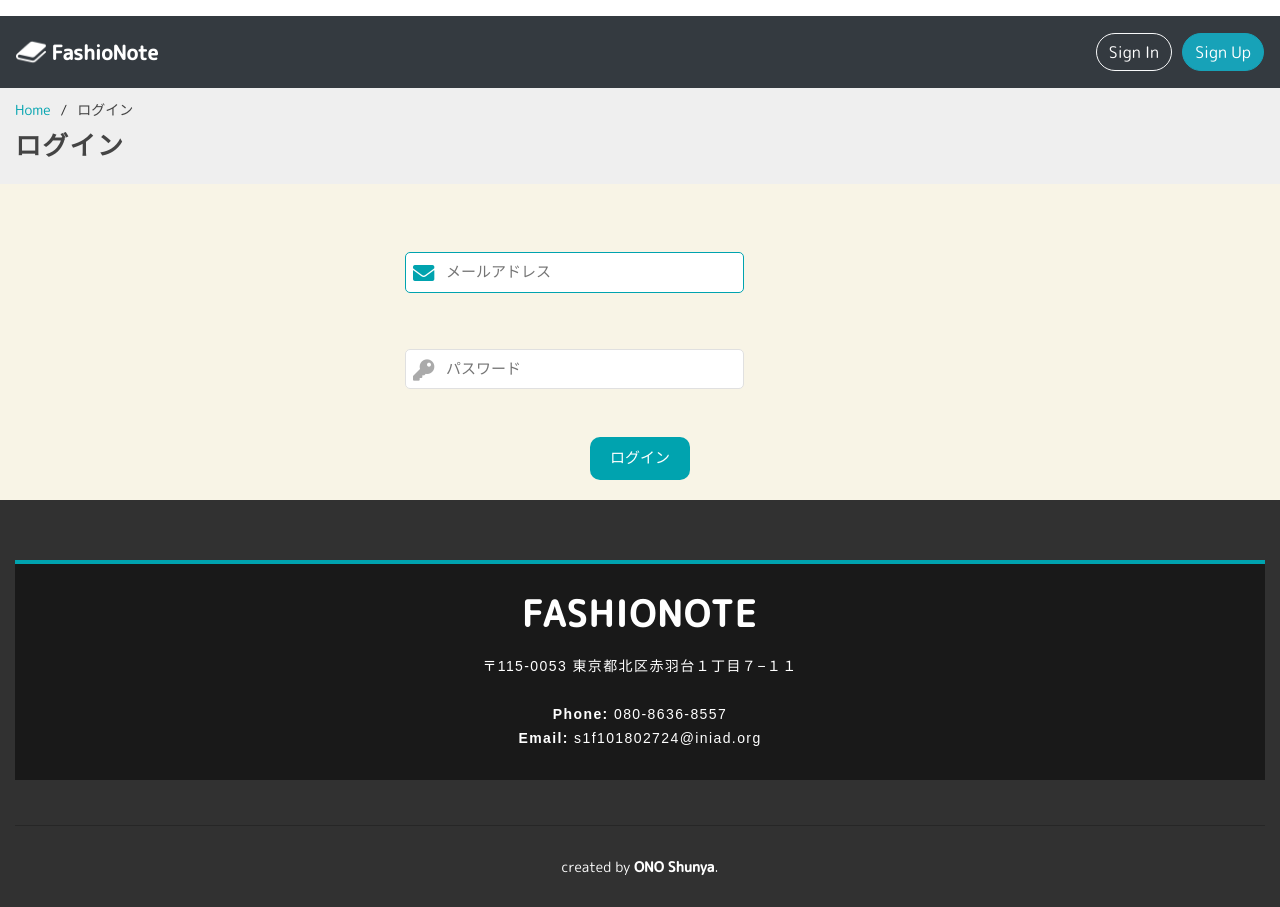
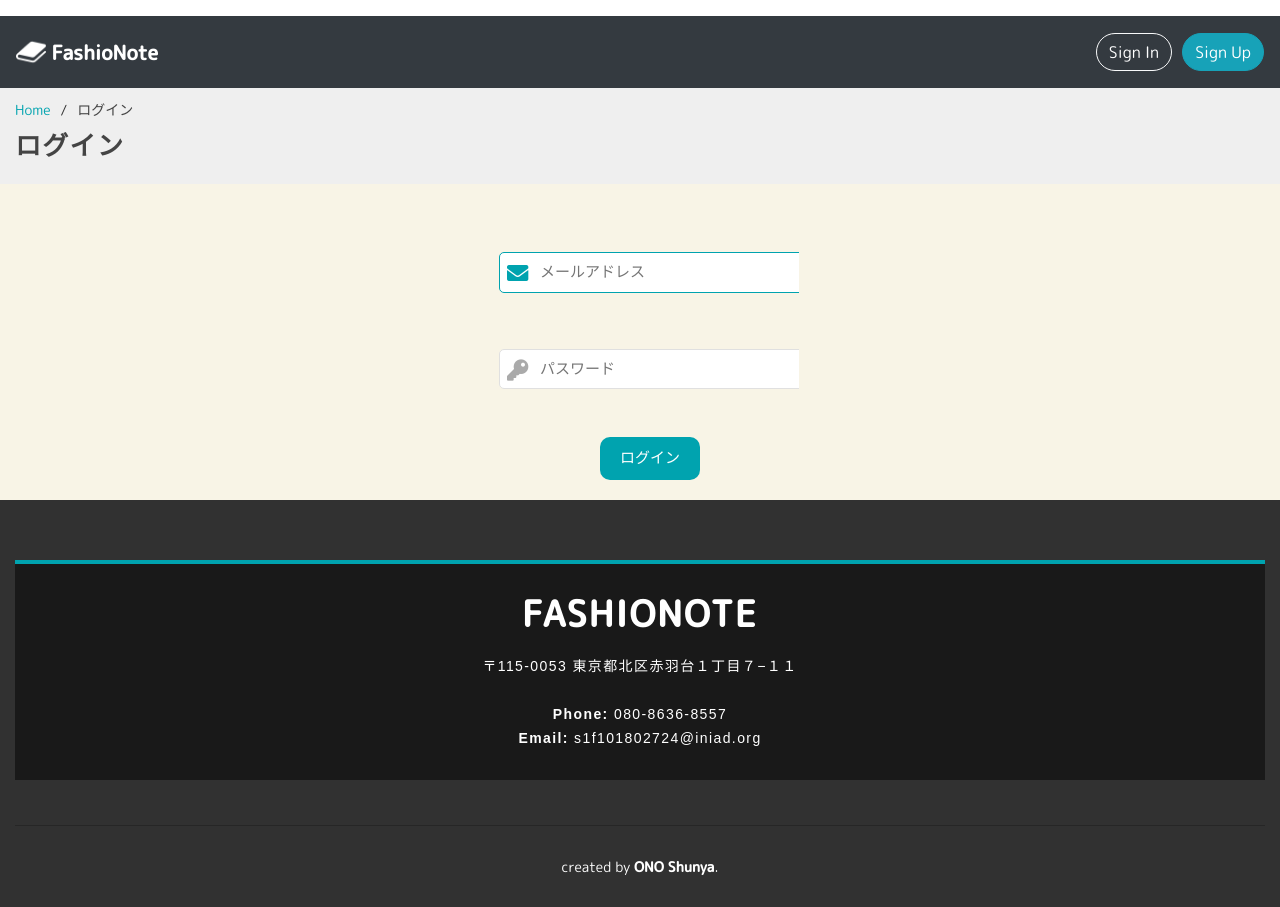
Before and after one commit to Shunya-ONO/fashionote, a Django app: page /users/login/ in a window 1280 px wide. Run offline with Django 3.2, Linux system fonts and the light colour scheme; parts of the project's set-up code (start-up, migrations or seed data) failed here and were passed over; some libraries are stand-ins or nearby versions.

Commit message:
modified design

```diff
--- a/fashionote/static/css/style.css
+++ b/fashionote/static/css/style.css
@@ -119,16 +119,23 @@ header {
   padding:50px;
 }
 
-.brand-image{
-  padding:100px;
-}
-
 /* -- End Home -- */
 
 /* -- create, login -- */
-form{
+.form{
 	width:500px;
   margin:0 auto;
+}
+
+.note_create_form{
+  width:500px;
+  margin:0 auto;
+}
+
+.login_form{
+  width:300px;
+  margin-right: auto;
+  margin-left : auto;
 }
 
 #registration{
@@ -193,9 +200,15 @@ input[type="password"]:focus + i,
 textarea:focus + i {
 	color: #00a3af;
 }
+.user-btn-area{
+  width:100px;
+  margin:0 auto;
+}
+
 .btn-area{
-  text-align: center;
+  text-align:center;
 }
+
 input[type="submit"]{
 	background: #00a3af;
 	border: none;
@@ -385,7 +398,9 @@ input[type="reset"]{
 
 /* -- Index -- */
 .index{
-  padding:70px 0px;
+  padding-left:50px;
+  padding-right:50px;
+  padding-bottom: 70px;
 }
 
 .note_create_before{
@@ -423,6 +438,10 @@ input[type="reset"]{
   }
   .title-border:after {
   margin-left: 1rem;
+  }
+
+  .brand-image{
+    padding:100px;
   }
 
 /* -- detail end -- */
--- a/fashionote/templates/fashionote/create.html
+++ b/fashionote/templates/fashionote/create.html
@@ -17,9 +17,9 @@
         </div>
       </section><!-- End Breadcrumbs -->
 
-      <section id="form" class="form">
+      <section id="form" class="note_create_form">
         <div class="row" data-aos="fade-up">
-            <div class="container-fluid col-lg-6">
+            <div class="container-fluid col-lg-12">
                 <form method="POST" novalidate enctype="multipart/form-data">
                     {% csrf_token %}
 
--- a/fashionote/urls.py
+++ b/fashionote/urls.py
@@ -9,7 +9,7 @@ app_name = 'fashionote'
 
 urlpatterns = [
     path(r'', views.home, name='home'),
-    path(r'index', views.index, name='index'),
+    path(r'index/', views.Index.as_view(), name='index'),
     path(r'detail/<int:brand_id>', views.detail, name='detail'),
     path(r'create', views.create, name='create'),
     path(r'detail/<int:brand_id>/update',views.update, name="update"),
--- a/user_app/templates/user_app/login.html
+++ b/user_app/templates/user_app/login.html
@@ -15,8 +15,9 @@
         </div>
       </section><!-- End Breadcrumbs -->
 
-    <section id="form" class="form">
-        <div class="container">
+    <section id="form" class="login_form">
+        <div class="row">
+            <div class="col-lg-12">
                 <form id ="registration" action="{% url 'user_app:login' %}" method="POST">
                     {% csrf_token %}
                     {{ form.non_field_errors }}
@@ -28,10 +29,11 @@
                         {{ form.password }}
                         <i class="fa fa-key fa-lg fa-fw" aria-hidden="true"></i>
                     </div>
-                <div class="btn-area">
+                    <div class="user-btn-area">
                         <input type="submit" value="ログイン">
                     </div>
                 </form>
+            </div>
         </div>
 
     </section>
--- a/user_app/templates/user_app/user_create.html
+++ b/user_app/templates/user_app/user_create.html
@@ -34,7 +34,7 @@
                 <i class="fa fa-check-circle fa-lg fa-fw" aria-hidden="true"></i>
             </div>
             {% csrf_token %}
-            <div class="btn-area">
+            <div class="user-btn-area">
                 <input type="submit" value="登録">
             </div>
         </form>
--- a/user_app/templates/user_app/user_form.html
+++ b/user_app/templates/user_app/user_form.html
@@ -14,7 +14,7 @@
 
         </div>
       </section><!-- End Breadcrumbs -->
-    <section>
+    <section id="form" class="form">
         <form id="registration" action="" method="POST">
     {{ form.non_field_errors }}
     <div class="inputs">
```
Also changed, not shown: fashionote/mixin.py (added, +7 -0 lines), fashionote/templates/fashionote/index.html (+9 -2 lines), fashionote/views.py (+22 -6 lines), db.sqlite3. Lines whose indentation alone changed are shown as unchanged.
